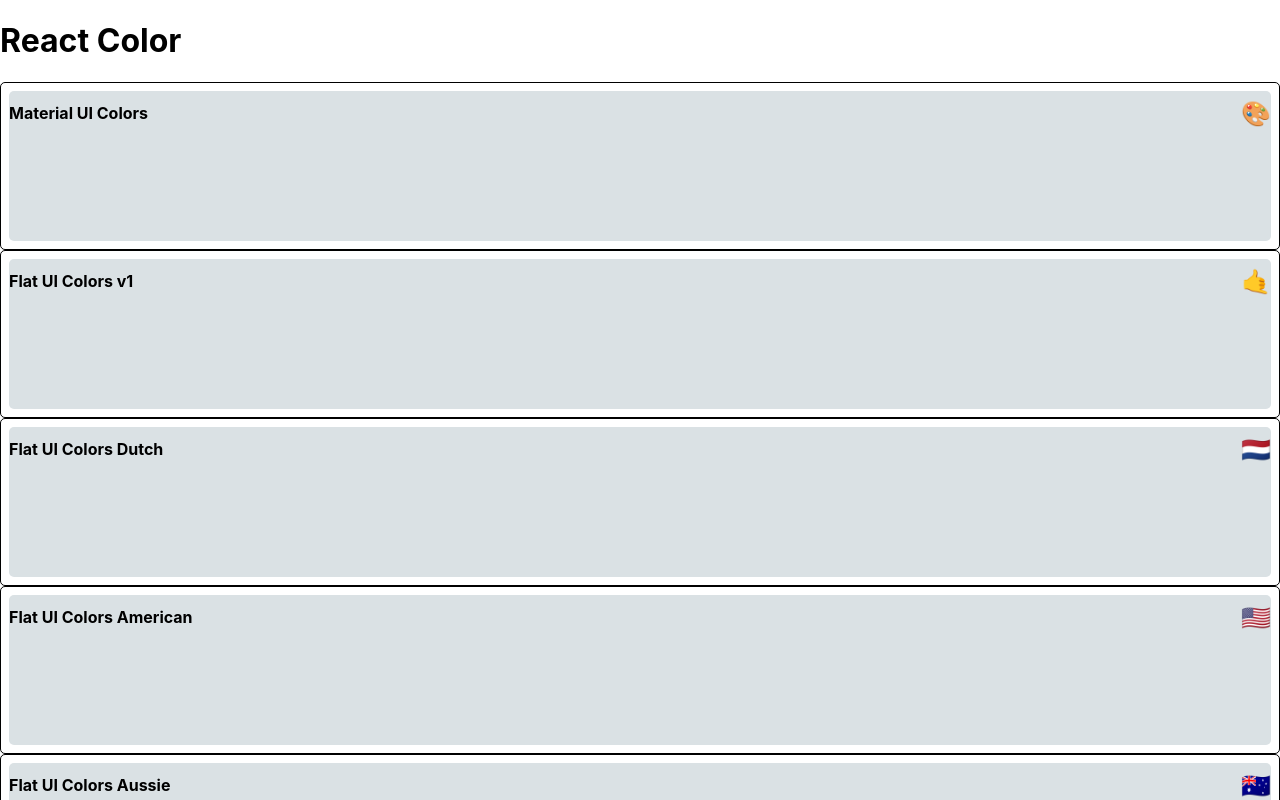
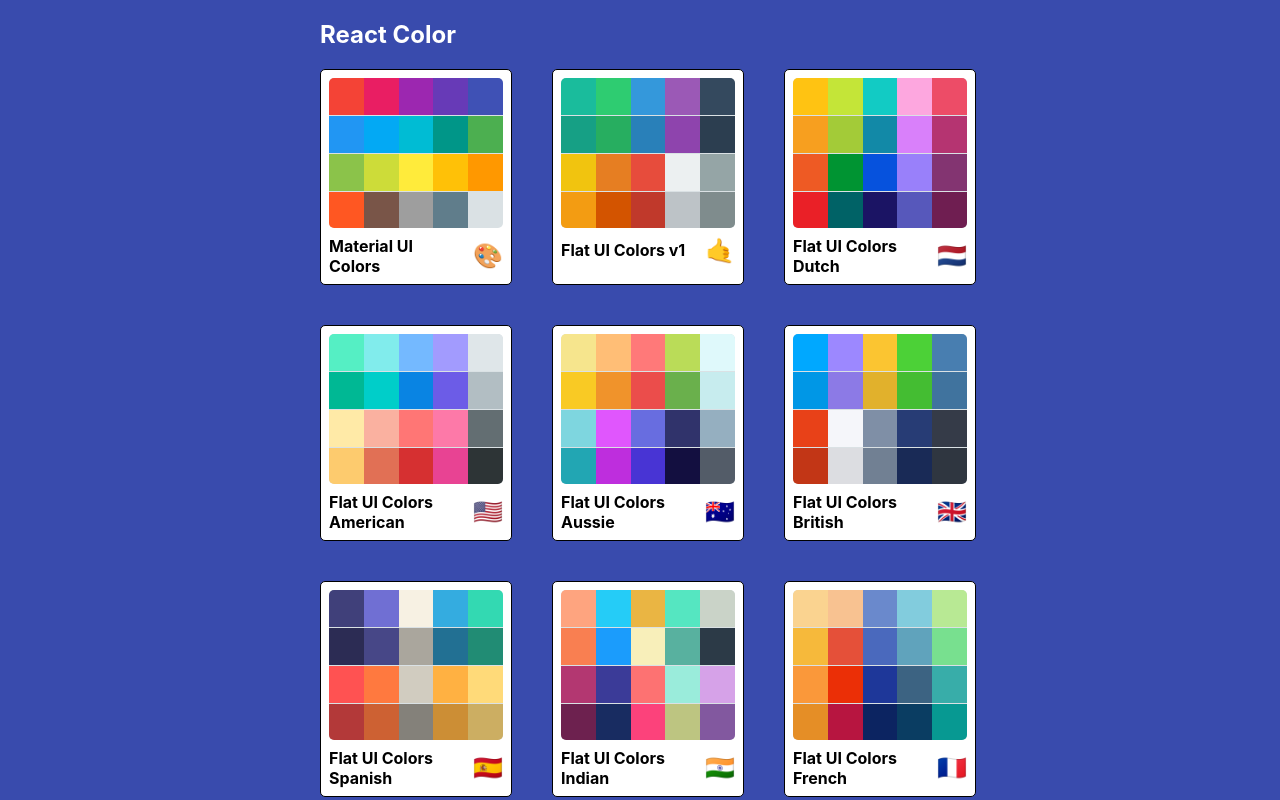
Before and after one commit to Phonekham/react-color, a React (Create React App) app: page / in a window 1280 px wide. Shown: the top 800 px of the page. Built offline with nearby package versions, Linux system fonts and the light colour scheme.

Commit message:
Styling PaletteList with JSS

```diff
--- a/src/MiniPalette.jsx
+++ b/src/MiniPalette.jsx
@@ -33,20 +33,34 @@
   emoji: {
     marginLeft: "0.5rem",
     fontSize: "1.5rem"
+  },
+  miniColor: {
+    height: "25%",
+    width: "20%",
+    display: "inline-block",
+    margin: "0 auto",
+    position: "relative",
+    marginBottom: "-3.5px"
   }
 };
 
 function MiniPalette(props) {
-  const { classes, paletteName, emoji } = props;
+  const { classes, paletteName, emoji, colors } = props;
+  const miniColorBoxes = colors.map(color => (
+    <div
+      className={classes.miniColor}
+      style={{ backgroundColor: color.color }}
+      key={color.name}
+    ></div>
+  ));
   console.log(classes);
 
   return (
     <div className={classes.root}>
-      <div className={classes.colors}>
-        <h5 className={classes.title}>
-          {paletteName} <span className={classes.emoji}>{emoji}</span>
-        </h5>
-      </div>
+      <div className={classes.colors}>{miniColorBoxes}</div>
+      <h5 className={classes.title}>
+        {paletteName} <span className={classes.emoji}>{emoji}</span>
+      </h5>
     </div>
   );
 }
--- a/src/PaletteList.jsx
+++ b/src/PaletteList.jsx
@@ -1,19 +1,63 @@
 import React, { Component } from "react";
+import { withStyles } from "@material-ui/styles";
 import { Link } from "react-router-dom";
 import MiniPalette from "./MiniPalette";
 
+const styles = {
+  root: {
+    height: "100vh",
+    display: "flex",
+    alignItems: "flex-start",
+    justifyContent: "center",
+    /* background by SVGBackgrounds.com */
+    backgroundColor: "#394bad",
+
+    overflow: "scroll"
+  },
+  container: {
+    width: "50%",
+    display: "flex",
+    alignItems: "flex-start",
+    flexDirection: "column",
+    flexWrap: "wrap"
+  },
+  nav: {
+    display: "flex",
+    width: "100%",
+    justifyContent: "space-between",
+    alignItems: "center",
+    color: "white",
+    "& a": {
+      color: "white"
+    }
+  },
+  palettes: {
+    boxSizing: "border-box",
+    width: "100%",
+    display: "grid",
+    gridTemplateColumns: "repeat(3, 30%)",
+    gridGap: "2.5rem"
+  }
+};
+
 class PaletteList extends Component {
   render() {
-    const { palettes } = this.props;
+    const { palettes, classes } = this.props;
     return (
-      <div>
-        <h1>React Color</h1>
-        {palettes.map(palette => (
-          <MiniPalette {...palette}></MiniPalette>
-        ))}
+      <div className={classes.root}>
+        <div className={classes.container}>
+          <nav className={classes.nav}>
+            <h1>React Color</h1>
+          </nav>
+          <div className={classes.palettes}>
+            {palettes.map(palette => (
+              <MiniPalette {...palette}></MiniPalette>
+            ))}
+          </div>
+        </div>
       </div>
     );
   }
 }
 
-export default PaletteList;
+export default withStyles(styles)(PaletteList);
```
